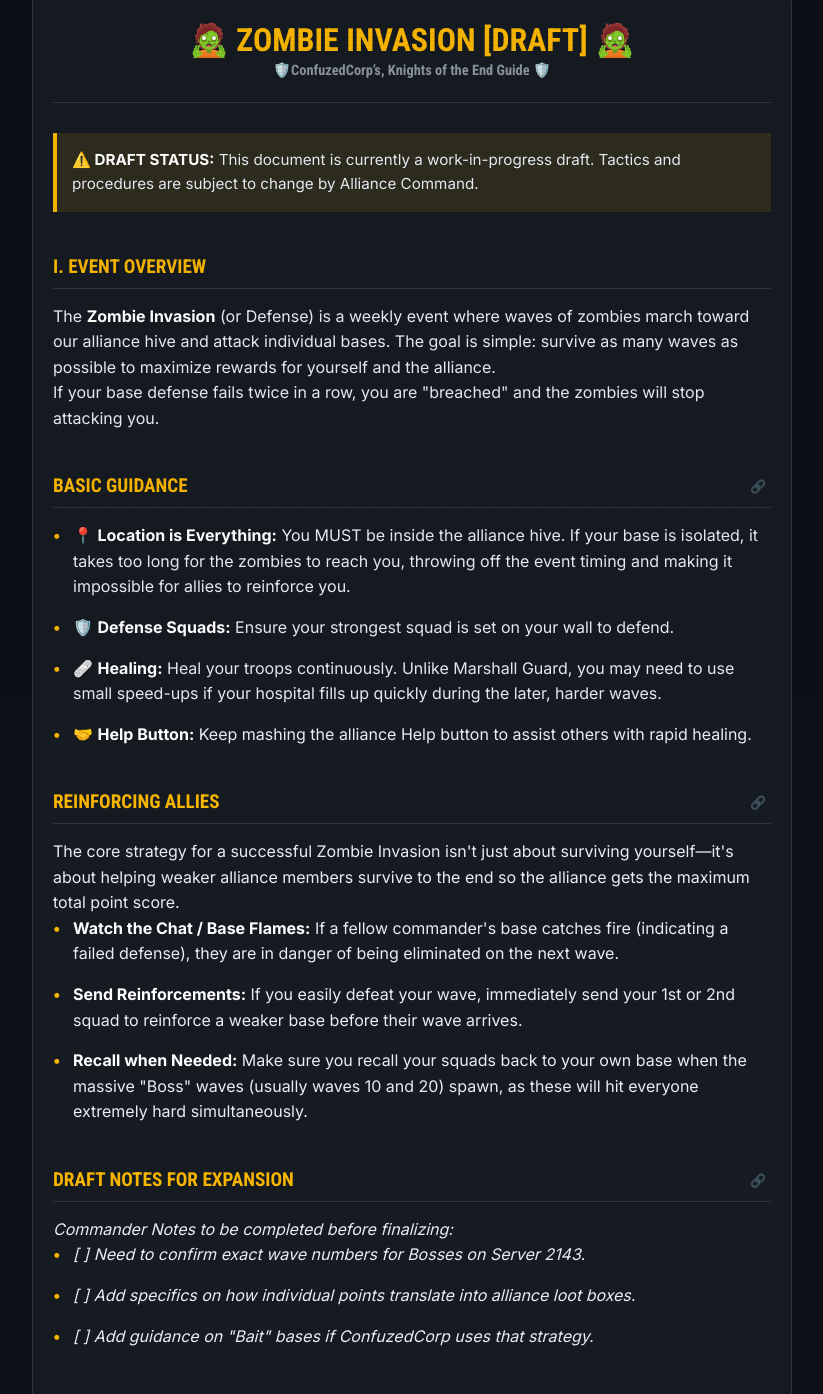
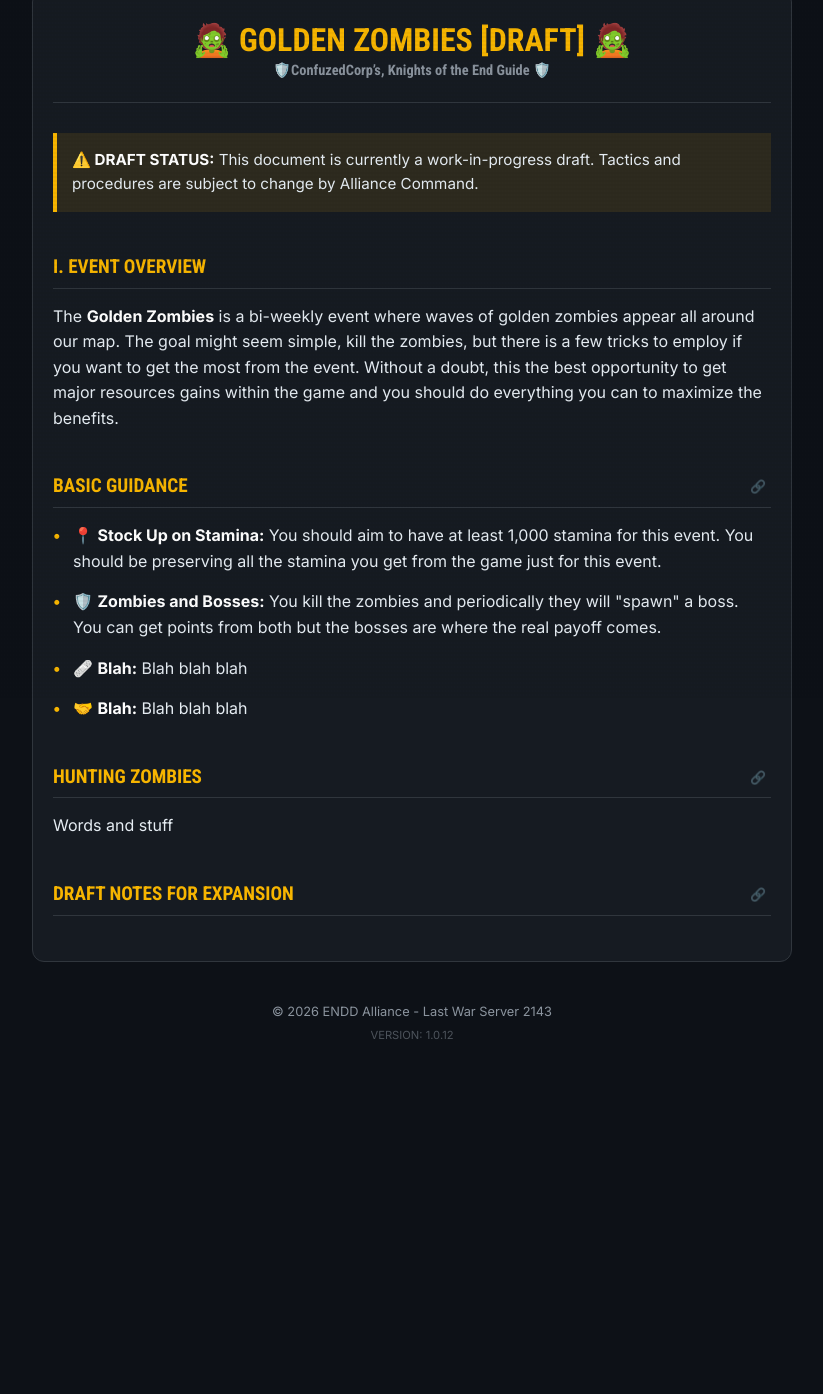
Before and after one commit to gavinhogan/endd-alliance, an Eleventy site: page src/tutorials/zombie-invasion.md in a window 1280 px wide. Shown: the part 102-1496 px from the top of the page, without its empty margins (228-1051 px from the left). After the commit the page ends 1187 px from the top, so only its background shows below. Built offline with nearby package versions, Linux system fonts and the light colour scheme; Eleventy itself is replaced by a stand-in of ours; files that its build step writes are made by us from their sources.

Commit message:
Update Zombie Invasion to Golden Zombies draft (v1.0.13)

```diff
--- a/src/_includes/base.njk
+++ b/src/_includes/base.njk
@@ -82,7 +82,7 @@
     <footer>
         <div class="container">
             <p>&copy; 2026 ENDD Alliance - Last War Server 2143</p>
-            <p style="font-size: 0.7rem; margin-top: 5px; opacity: 0.5;">VERSION: 1.0.11</p>
+            <p style="font-size: 0.7rem; margin-top: 5px; opacity: 0.5;">VERSION: 1.0.12</p>
         </div>
     </footer>
 </body>
--- a/src/tutorials/zombie-invasion.md
+++ b/src/tutorials/zombie-invasion.md
@@ -1,7 +1,7 @@
 ---
 layout: base.njk
-title: "ZOMBIE INVASION [DRAFT]"
-description: "Strategies for defending the ConfuzedCorp hive and surviving the weekly Zombie wave event."
+title: "GOLDEN ZOMBIES [DRAFT]"
+description: "Strategies for preparation for the bi-weekly Zombie wave event."
 emoji: "🧟"
 tags: tutorial
 backLink: true
@@ -9,7 +9,7 @@ backLink: true
 <article class="tutorial-content">
 
 <div style="text-align: center; border-bottom: 1px solid var(--border-color); margin-bottom: 30px; padding-bottom: 20px;">
-    <h1 style="margin: 0;">🧟 ZOMBIE INVASION [DRAFT] 🧟</h1>
+    <h1 style="margin: 0;">🧟 GOLDEN ZOMBIES [DRAFT] 🧟</h1>
     <p style="color: var(--text-secondary); font-family: var(--font-heading); font-size: 0.9rem;">
         🛡️ConfuzedCorp’s, Knights of the End Guide 🛡️</p>
 </div>
@@ -20,30 +20,23 @@ backLink: true
 
 <span class="section-title">I. EVENT OVERVIEW</span>
 
-The **Zombie Invasion** (or Defense) is a weekly event where waves of zombies march toward our alliance hive and attack individual bases. The goal is simple: survive as many waves as possible to maximize rewards for yourself and the alliance.
+The **Golden Zombies** is a bi-weekly event where waves of golden zombies appear all around our map. The goal might seem simple, kill the zombies, but there is a few tricks to employ if you want to get the most from the event. Without a doubt, this the best opportunity to get major resources gains within the game and you should do everything you can to maximize the benefits.
 
-If your base defense fails twice in a row, you are "breached" and the zombies will stop attacking you.
 
 <span class="section-title" id="basics">BASIC GUIDANCE <button class="share-intel" onclick="copyIntel('basics')"></button></span>
 
-- 📍 **Location is Everything:** You MUST be inside the alliance hive. If your base is isolated, it takes too long for the zombies to reach you, throwing off the event timing and making it impossible for allies to reinforce you.
-- 🛡️ **Defense Squads:** Ensure your strongest squad is set on your wall to defend.
-- 🩹 **Healing:** Heal your troops continuously. Unlike Marshall Guard, you may need to use small speed-ups if your hospital fills up quickly during the later, harder waves.
-- 🤝 **Help Button:** Keep mashing the alliance Help button to assist others with rapid healing.
+- 📍 **Stock Up on Stamina:** You should aim to have at least 1,000 stamina for this event. You should be preserving all the stamina you get from the game just for this event.
+- 🛡️ **Zombies and Bosses:** You kill the zombies and periodically they will "spawn" a boss. You can get points from both but the bosses are where the real payoff comes.
+- 🩹 **Blah:** Blah blah blah
+- 🤝 **Blah:** Blah blah blah
 
-<span class="section-title" id="reinforcements">REINFORCING ALLIES <button class="share-intel" onclick="copyIntel('reinforcements')"></button></span>
+<span class="section-title" id="reinforcements">HUNTING ZOMBIES <button class="share-intel" onclick="copyIntel('reinforcements')"></button></span>
 
-The core strategy for a successful Zombie Invasion isn't just about surviving yourself—it's about helping weaker alliance members survive to the end so the alliance gets the maximum total point score.
+Words and stuff
 
-- **Watch the Chat / Base Flames:** If a fellow commander's base catches fire (indicating a failed defense), they are in danger of being eliminated on the next wave.
-- **Send Reinforcements:** If you easily defeat your wave, immediately send your 1st or 2nd squad to reinforce a weaker base before their wave arrives.
-- **Recall when Needed:** Make sure you recall your squads back to your own base when the massive "Boss" waves (usually waves 10 and 20) spawn, as these will hit everyone extremely hard simultaneously.
+
 
 <span class="section-title" id="draft-notes">DRAFT NOTES FOR EXPANSION <button class="share-intel" onclick="copyIntel('draft-notes')"></button></span>
 
-*Commander Notes to be completed before finalizing:*
-- *[ ] Need to confirm exact wave numbers for Bosses on Server 2143.*
-- *[ ] Add specifics on how individual points translate into alliance loot boxes.*
-- *[ ] Add guidance on "Bait" bases if ConfuzedCorp uses that strategy.*
 
 </article>
```
Also changed, not shown: 1 other file.
